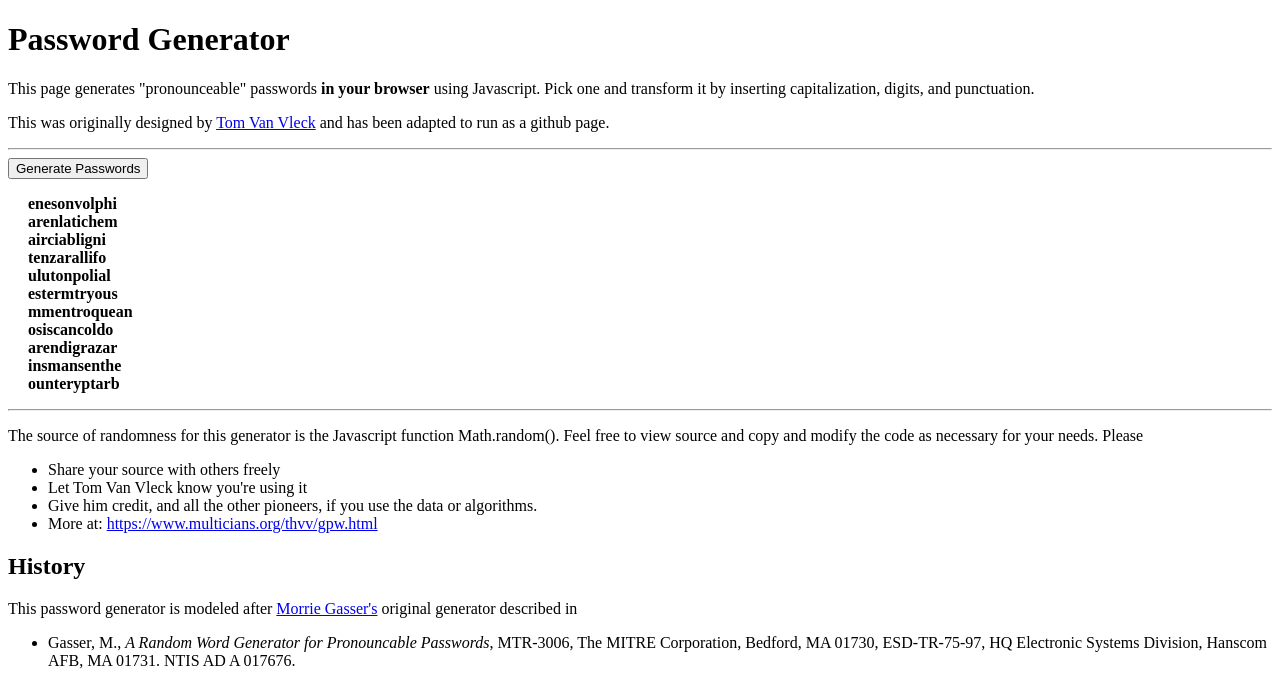
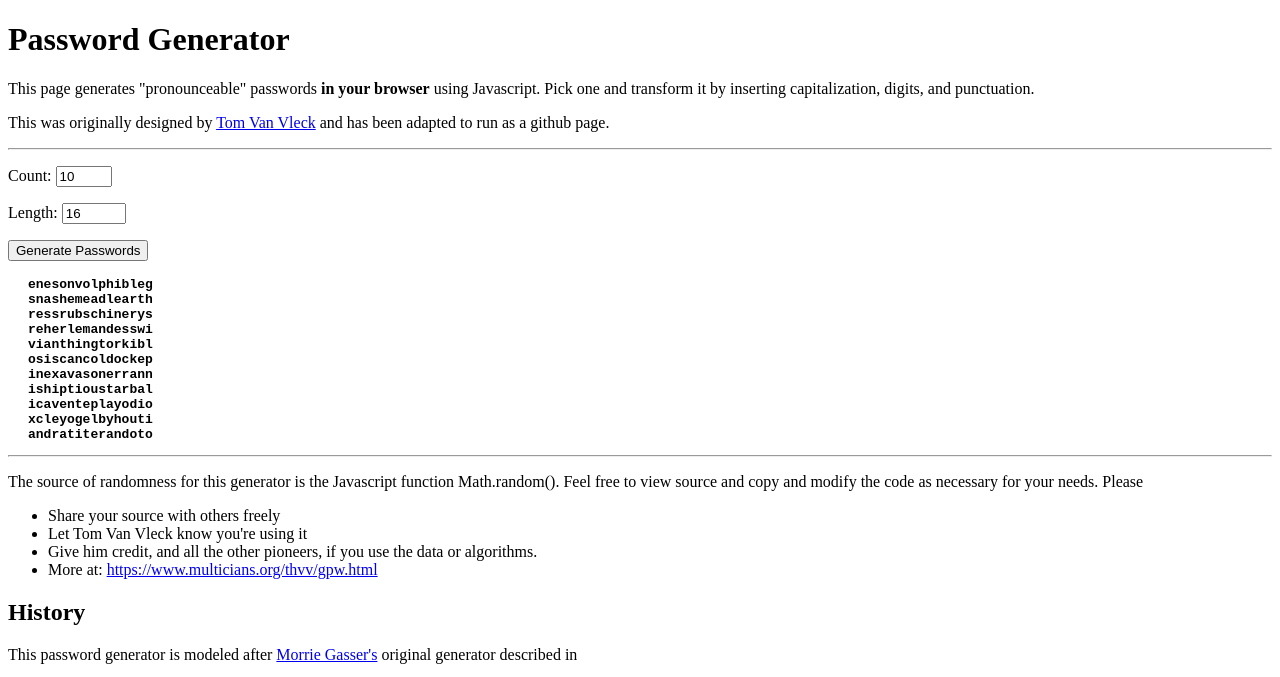
Before and after one commit to tgmayfield/gpw-js, a plain HTML site: page index.html in a window 1280 px wide. Shown: the top 677 px of the page. Drawn offline with Linux system fonts and the light colour scheme.

Commit message:
Make the number and length of passwords configurable and remember user values

```diff
--- a/index.html
+++ b/index.html
@@ -8,32 +8,59 @@
 #text {
   margin-left: 20px;
   font-weight: bold;
+  font-family: monospace;
 }
 </style>
 <script src="gpw.js"></script>
 
 <!-- .. Function that generates a list of 10 passwords and inserts them into the page. -->
 <script>
-  function generate(idname) {
-    var x = "";
-    var s;
-    for (i=0; i<=10; i++) {
-      s = "";
-      while (s.length < 11) {
-        s = GPW.pronounceable(12);
+  function generate() {
+    var count = parseInt(document.getElementById('count').value);
+    var length = parseInt(document.getElementById('length').value);
+
+    var result = "";
+
+    for (i = 0; i <= count; i++) {
+      var password = GPW.pronounceable(length);
+      if (password.length < length) {
+        // Edge case in the "25 Jan 2016" note below
+        i--;
+        continue;
       }
-      x += s + "<br>";
+
+      result += password + "\n<br />\n";
     }
-    var v = document.getElementById(idname);
-    v.innerHTML = x;
+
+    document.getElementById("text").innerHTML = result;
     return false;
   } // generate
+
+  function load() {
+    var count = document.getElementById('count');
+    if (localStorage.countValue) {
+      count.value = localStorage.countValue;
+    }
+    count.addEventListener('blur', function() {
+      localStorage.countValue = count.value;
+    }, false);
+
+    var length = document.getElementById('length');
+    if (localStorage.lengthValue) {
+      length.value = localStorage.lengthValue;
+    }
+    length.addEventListener('blur', function() {
+      localStorage.lengthValue = length.value;
+    }, false);
+
+    generate();
+  }
 </script>
 <!-- end copy -->
-<!-- Add the attribute 'onload="generate('text')" to your BODY tag -->
+<!-- Add the attribute 'onload="generate()" to your BODY tag -->
 <!-- .. to populate the page with some passwords when it opens. -->
 </head>
-<body onload="generate('text')">
+<body onload="load()">
 <h1>Password Generator</h1>
 <p>
   This page generates "pronounceable" passwords <b>in your browser</b> using Javascript.
@@ -47,8 +74,17 @@
 
 <!-- Copy this section into the BODY of your page to define a form with a button. -->
 <!-- .. the id "text" must be unique on the page. Its content will be replaced by passwords. -->
-<form method="POST" class="fm" action="#" onsubmit="return generate('text')">
-  <input name="gen" type="submit" value="Generate Passwords">
+<form method="POST" class="fm" action="#" onsubmit="return generate()">
+  <p>
+    <label for="count">Count:</label> <input name="count" id="count" type="number" min="1" max="40" value="10" />
+  </p>
+  <p>
+    <label for="length">Length:</label> <input name="length" id="length" type="number" min="4" max="500" value="16" />
+  </p>
+  <p>
+    <input name="gen" type="submit" value="Generate Passwords">
+  <p>
+
   <p id="text">...</p>
 </form>
 <!-- end copy -->
```
